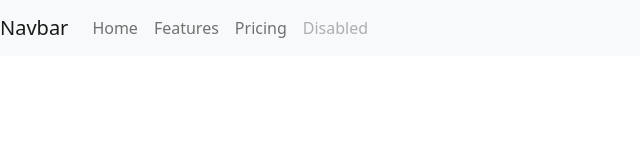
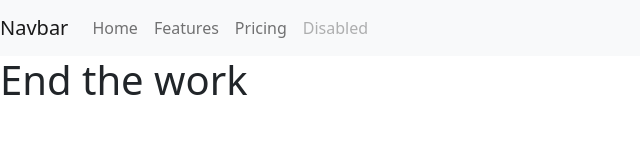
Before and after one commit to naeem1100/TeamProject, a plain HTML site: page index.html in a window 1280 px wide. Shown: the whole page, without its empty margins (0-640 px from the left). Drawn offline with nearby package versions, Linux system fonts and the light colour scheme; files that its build step writes are made by us from their sources.

Commit message:
modified

```diff
--- a/index.html
+++ b/index.html
@@ -34,6 +34,9 @@
           </ul>
         </div>
       </nav>
+
+
+<h1> End the work</h1>
 <script src="https://cdnjs.cloudflare.com/ajax/libs/popper.js/2.9.2/umd/popper.min.js"></script>
 <script src="https://cdnjs.cloudflare.com/ajax/libs/twitter-bootstrap/5.1.0/js/bootstrap.min.js"></script>
 </body>
```
